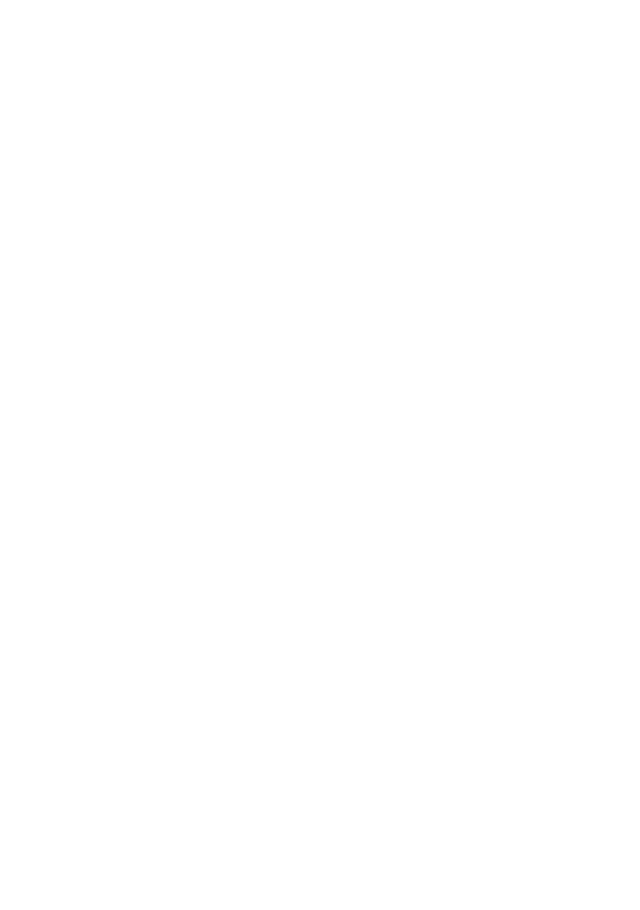
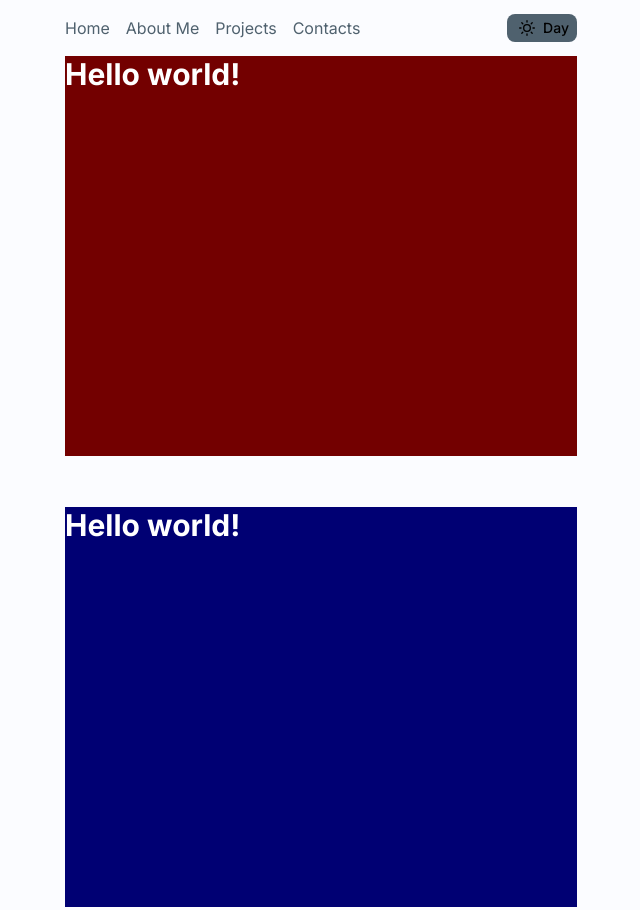
Before and after one commit to djemar/portfolio, a website: page src/index.html in a window 1280 px wide. Shown: the top 910 px of the page, without its empty margins (319-959 px from the left). Before the commit the page ends 800 px from the top, so only its background shows below. Drawn offline with nearby package versions, Linux system fonts and the light colour scheme; files that its build step writes are made by us from their sources.

Commit message:
[WIP] Navbar
Layout, content and prefs-color-scheme support

```diff
--- a/src/css/material.css
+++ b/src/css/material.css
@@ -1,3 +1,36 @@
+/*
+  Custom
+*/
+.navlink {
+  color: var(--md-sys-color-secondary);
+}
+
+.navlink.active {
+  color: var(--md-sys-color-primary);
+}
+
+.md-bg {
+  background-color: var(--md-sys-color-background);
+}
+
+.md-surface {
+  background-color: var(--md-sys-color-surface);
+}
+
+.md-btn-primary {
+  background-color: var(--md-sys-color-primary);
+}
+.md-btn-primary:hover {
+  background-image: linear-gradient(rgba(0, 0, 0, 0.1) 0 0);
+}
+
+.md-btn-secondary {
+  background-color: var(--md-sys-color-secondary);
+}
+.md-btn-secondary:hover {
+  background-image: linear-gradient(rgba(0, 0, 0, 0.1) 0 0);
+}
+
 /* Generated Styles - Do Not Edit */
 
 .display1 {
--- /dev/null
+++ b/src/css/styles.css
@@ -0,0 +1,24 @@
+#Home {
+  background: red;
+  bottom: 100%;
+}
+#AboutMe {
+  background: blue;
+  bottom: 200%;
+}
+#Projects {
+  background: green;
+  bottom: 300%;
+}
+#Contacts {
+  background: yellow;
+  bottom: 400%;
+}
+
+.content {
+  background: red;
+  width: 100%;
+  height: 400px;
+  margin-bottom: 10%;
+  box-shadow: inset 0 0 10px 200px rgba(0, 0, 0, 0.55);
+}
--- a/src/index.html
+++ b/src/index.html
@@ -1,17 +1,39 @@
 <!DOCTYPE html>
-<html>
+<html class="material-theme scroll-smooth md-bg">
   <head>
     <meta charset="UTF-8" />
     <meta name="viewport" content="width=device-width, initial-scale=1.0" />
     <link href="/dist/output.css" rel="stylesheet" />
     <link href="/src/css/material.css" rel="stylesheet" />
+    <link href="/src/css/styles.css" rel="stylesheet" />
     <script src="https://unpkg.com/feather-icons"></script>
     <link rel="preconnect" href="https://fonts.googleapis.com" />
     <link rel="preconnect" href="https://fonts.gstatic.com" crossorigin />
     <link href="https://fonts.googleapis.com/css2?family=Inter:wght@400;500;700&display=swap" rel="stylesheet" />
   </head>
+  <body class="mx-96">
+    <header class="sticky top-0 md-surface">
+      <nav class="navbar h-14 flex justify-between items-center">
+        <ul class="flex space-x-4">
+          <li class="navlink" onclick="activateNav(this)"><a href="#Home">Home</a></li>
+          <li class="navlink" onclick="activateNav(this)"><a href="#AboutMe">About Me</a></li>
+          <li class="navlink" onclick="activateNav(this)"><a href="#Projects">Projects</a></li>
+          <li class="navlink" onclick="activateNav(this)"><a href="#Contacts">Contacts</a></li>
+        </ul>
+        <button class="flex rounded-lg md-btn-secondary font-medium text-sm px-2 py-1 items-center">
+          <i data-feather="sun" class="h-4 mr-1"></i><span>Day</span>
+        </button>
+      </nav>
+    </header>
+    <div class="main">
+      <section id="Home" class="text-3xl text-white font-bold content scroll-mt-14">Hello world!</section>
+      <section id="AboutMe" class="text-3xl text-white font-bold content scroll-mt-14">Hello world!</section>
+      <section id="Projects" class="text-3xl text-white font-bold content scroll-mt-14">Hello world!</section>
+      <section id="Contacts" class="text-3xl text-white font-bold content scroll-mt-14">Hello world!</section>
+    </div>
     <script>
       feather.replace();
     </script>
+    <script src="/src/js/script.js"></script>
   </body>
 </html>
--- /dev/null
+++ b/src/js/script.js
@@ -0,0 +1,7 @@
+function activateNav(navlink) {
+  var links = [...document.getElementsByClassName("navlink")];
+  links.forEach((e) => {
+    e.classList.remove("active");
+  });
+  navlink.classList.add("active");
+}
```
